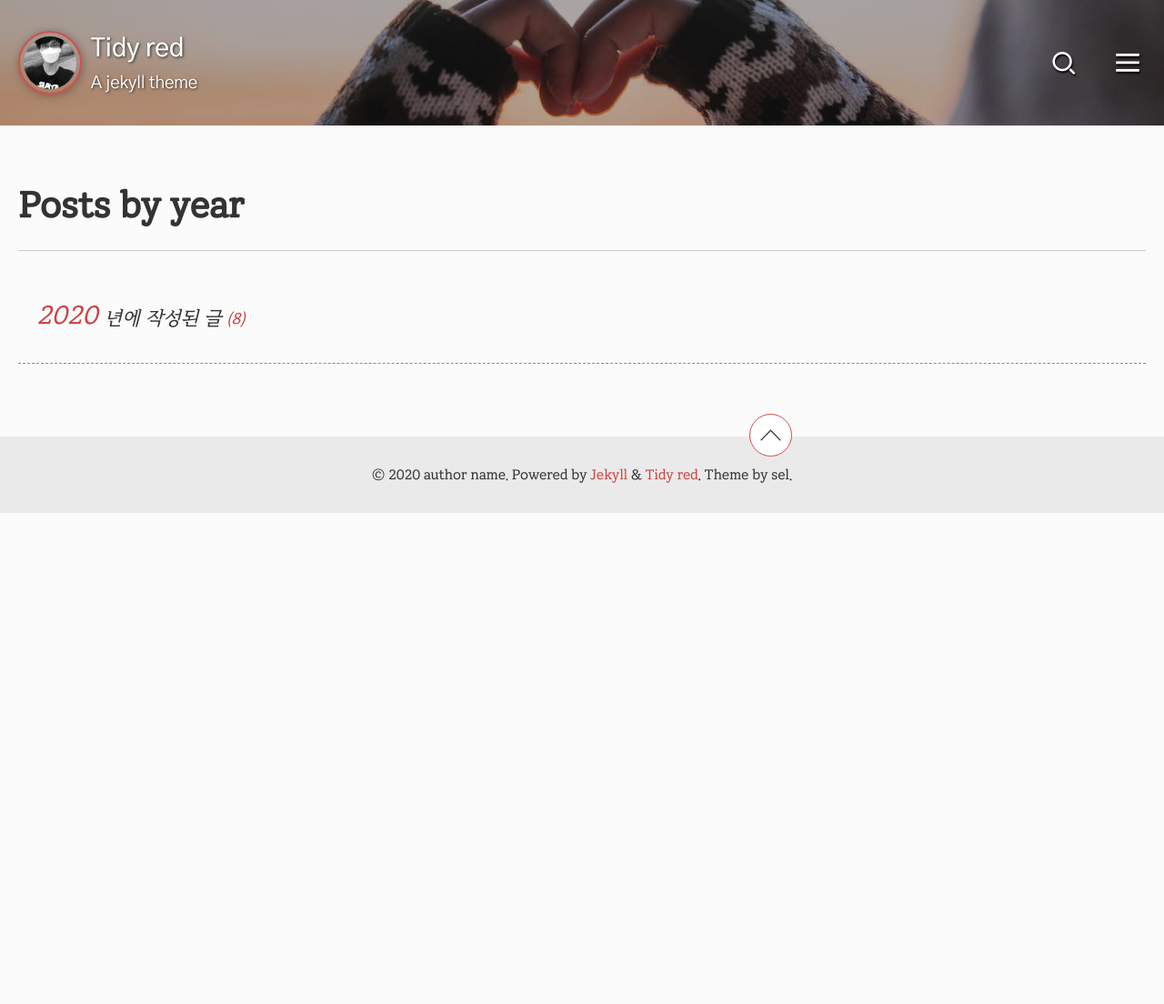
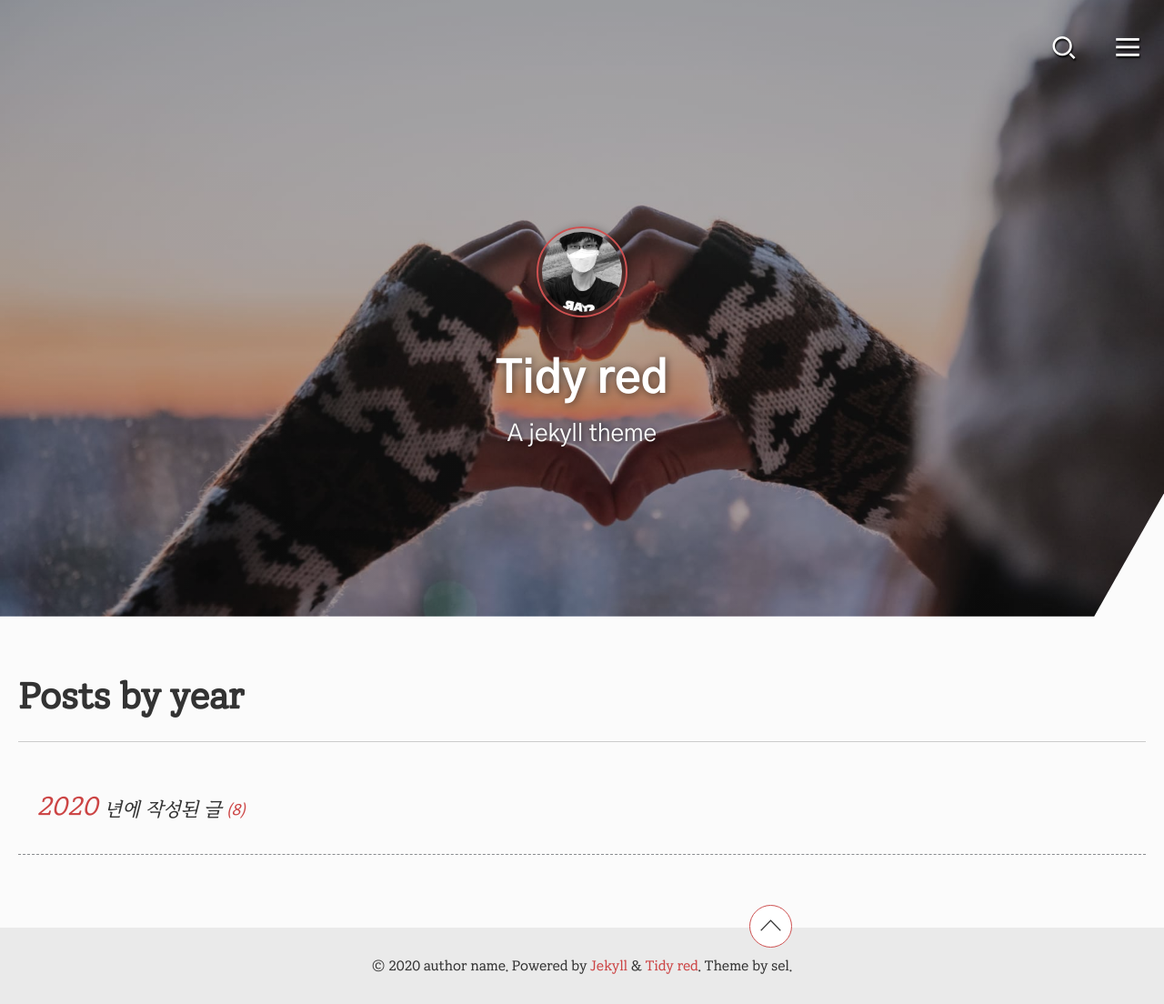
Before and after one commit to selosele/jekyll-theme-tidyred, a Jekyll site: the page built from posts-by-year.html, in a window 1280 px wide. Shown: the whole page at 91% size. Built offline with Jekyll 4.4.1, drawn with Linux system fonts in a browser that asks for light colours; before the commit the page ends 900 px from its top, so only the background shows below that.

Commit message:
환경설정, 레이아웃 HTML/CSS 수정

```diff
--- a/_includes/masthead.html
+++ b/_includes/masthead.html
@@ -42,7 +42,7 @@
 {% if page.layout == 'post' %} style="{% if overlay_img_path %}background-image: {% if overlay_filter %}linear-gradient({{ overlay_filter }}, {{ overlay_filter }}), {% endif %}url('{{ overlay_img_path }}');{% endif %}{% if page.header.image_position %} background-position: {{ page.header.image_position }};{% endif %}{% if page.header.image_position-x %}background-position-x: {{ page.header.image_position-x }};{% endif %}{% if page.header.image_position-y %}background-position-y: {{ page.header.image_position-y }};{% endif %}{% if page.header.image_contain %}background-size: contain{% endif %}"{% endif %}>
 
   <nav aria-labelledby="site-title" id="site-nav" class="site-nav">
-    {% unless page.layout == "home" %}
+    {% if page.layout == "post" %}
       <a href="{{ '/' | relative_url }}" id="site-title" class="site-title{% if site.author.avatar %} has-image{% endif %}">
       {% if site.author.avatar %}
        {% include avatar.html class="site-title__author-image" %}
@@ -51,7 +51,7 @@
       {{ site.title }}
       {% if site.subtitle %}<span class="site-subtitle">{{ site.subtitle }}</span>{% endif %}
       </a>
-    {% endunless %}
+    {% endif %}
 
     <div class="nav__btn-wrapper">
       {% if site.search == true %}
@@ -65,7 +65,7 @@
     </div>
   </nav>
 
-  {% if page.layout == "home" %}
+  {% unless page.layout == "home" or page.layout == "post" %}
     <header itemscope itemtype="https://schema.org/CreativeWork" class="masthead__home-header">
       {% if site.author.avatar %}
        {% include avatar.html class="masthead__home-avatar" %}
@@ -75,7 +75,7 @@
       <strong itemprop="alternativeHeadline" class="masthead__home-subtitle">{{ site.subtitle }}</strong>
       {% endif %}
     </header>
-  {% endif %}
+  {% endunless %}
 
   {% if page.layout == "post" %}
     {% include post-header.html %}
--- a/_layouts/default.html
+++ b/_layouts/default.html
@@ -2,7 +2,7 @@
 ---
 
 <!doctype html>
-<html lang="{{ site.locale | slice: 0,2 | default: 'en' }}" class="layout--{{ page.layout | default: layout.layout }}{% if page.classes or layout.classes %}{{ page.classes | default: layout.classes | join: ' ' | prepend: ' ' }}{% endif %}">
+<html lang="{{ site.locale | slice: 0,2 | default: 'en' }}" class="page-root layout--{{ page.layout | default: layout.layout }}{% if page.classes or layout.classes %}{{ page.classes | default: layout.classes | join: ' ' | prepend: ' ' }}{% endif %}">
   <head>
     {% include head.html %}
   </head>
--- a/_sass/tidy-red/_masthead.scss
+++ b/_sass/tidy-red/_masthead.scss
@@ -27,19 +27,10 @@
    }
 }
 
-.layout {
-   &--home {
-      .masthead {
-         @media (min-width: $min-small-width) {
-            -webkit-clip-path: polygon(0 0, 100% 0, 100% 80%, 94% 100%, 0 100%, 0% 50%);
-            clip-path: polygon(0 0, 100% 0, 100% 80%, 94% 100%, 0 100%, 0% 50%);
-         }
-      }
-
-      .site {
-         &-nav {
-            height: 1.75rem;
-         }
+.page-root:not(.layout--post) {
+   .site {
+      &-nav {
+         height: 1.75rem;
       }
    }
 }
@@ -51,6 +42,11 @@
    background-repeat: no-repeat;
    background-position: 50% 50%;
    background-size: cover;
+
+   @media (min-width: $min-small-width) {
+      -webkit-clip-path: polygon(0 0, 100% 0, 100% 80%, 94% 100%, 0 100%, 0% 50%);
+      clip-path: polygon(0 0, 100% 0, 100% 80%, 94% 100%, 0 100%, 0% 50%);
+   }
 
    &__home {
       &-header {
```
